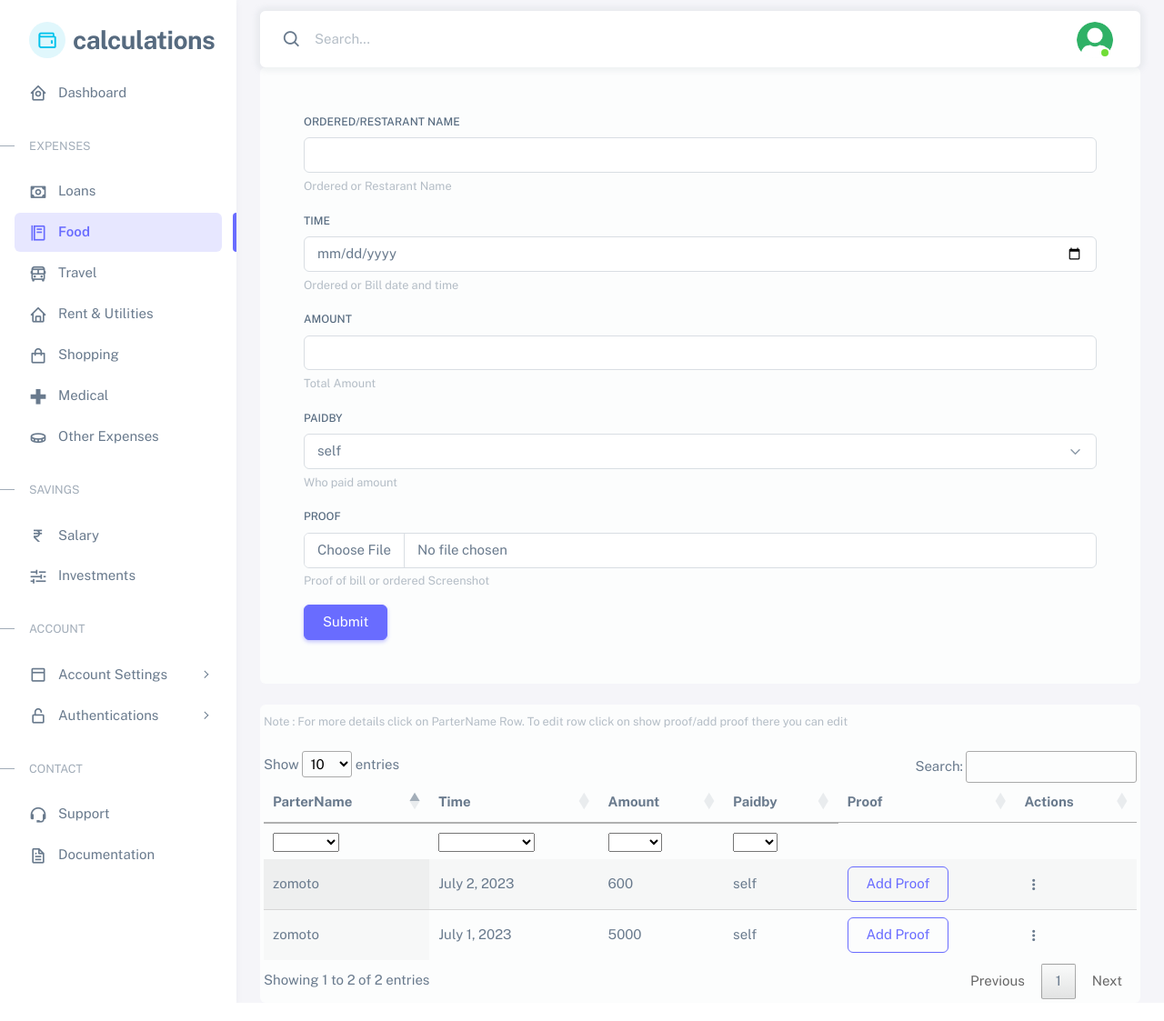
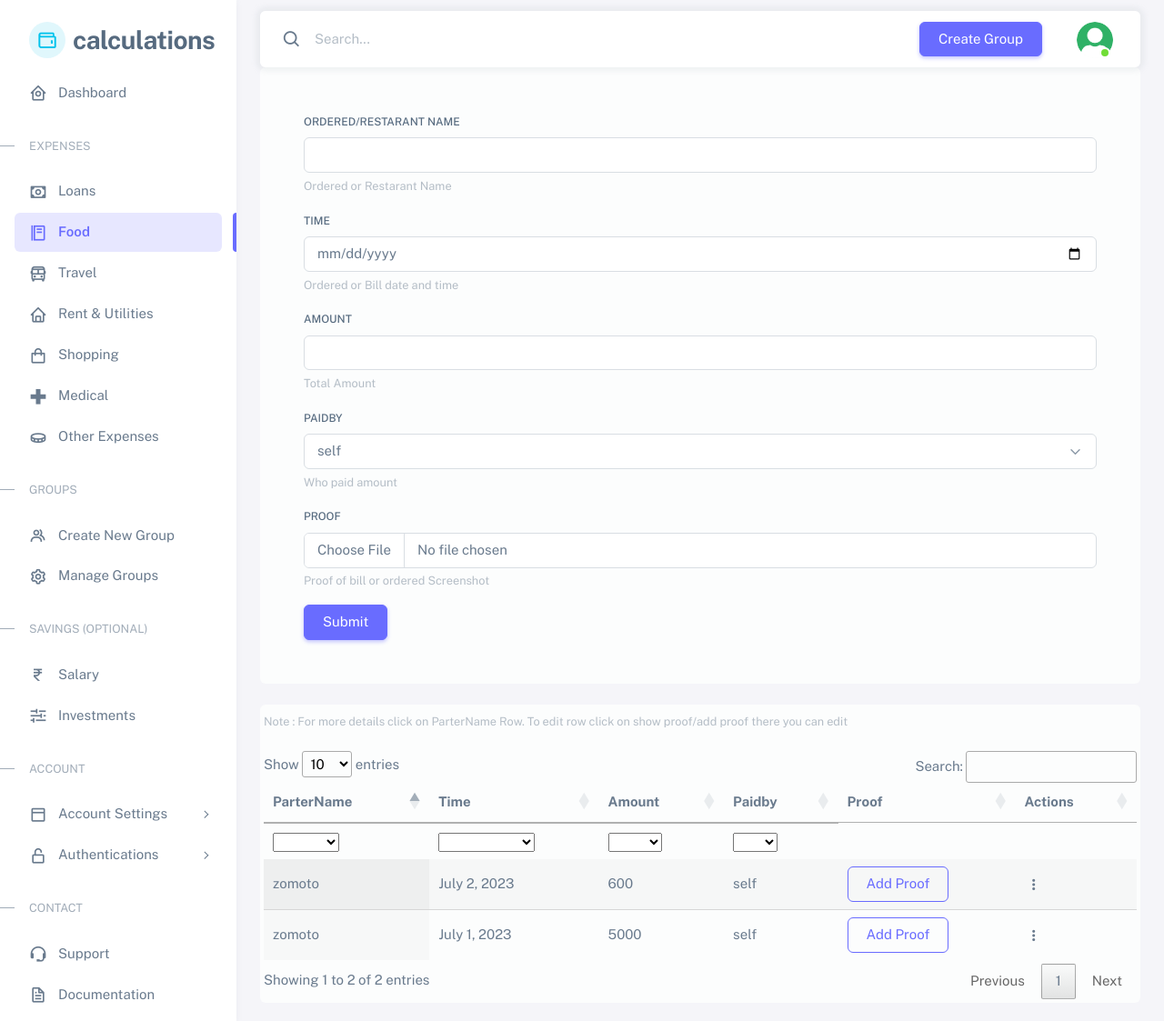
Before and after one commit to dsharathrao/HomeCalculations, a Django app: page /Food/ in a window 1280 px wide. Shown: the whole page at 91% size. Run offline with Django 4.2, Linux system fonts and the light colour scheme; a user stored in the database is signed in; data comes from the database, SQL or seed files in the repository; both versions use the stored data as it was after the commit; some libraries are stand-ins or nearby versions.

Commit message:
added group model

```diff
--- a/main/admin.py
+++ b/main/admin.py
@@ -1,6 +1,10 @@
 from django.contrib import admin
 from .models import *
 
+
+class GroupsAdmin(admin.ModelAdmin):
+    model = Loan
+    list_display = ('GroupName', 'User',)
 
 class LoanAdmin(admin.ModelAdmin):
     model = Loan
@@ -37,6 +41,8 @@ class SupportAdmin(admin.ModelAdmin):
 class ThresholdsAdmin(admin.ModelAdmin):
     model = Thresholds
     list_display = ('User', 'FoodLimit', 'TravelLimit', 'RentandUtilitiesLimit','ShoppingLimit', 'MedicalLimit', 'OtherExpensesLimit',)
+
+admin.site.register(Groups, GroupsAdmin)
 admin.site.register(Thresholds, ThresholdsAdmin)
 admin.site.register(Loan,LoanAdmin)
 admin.site.register(Food, FoodAdmin)
--- a/main/forms.py
+++ b/main/forms.py
@@ -1,4 +1,3 @@
-from django.forms import ModelForm
 from django.contrib.auth.models import User
 from django.contrib.auth.forms import UserCreationForm
 
--- a/main/models.py
+++ b/main/models.py
@@ -1,8 +1,4 @@
-from email.policy import default
-from hashlib import blake2b
 from django.db import models
-from django.utils.text import slugify
-from django.urls import reverse
 from django.contrib.auth import get_user_model
 # Create your models here.
 
@@ -22,6 +18,18 @@ Support_CHOICES = (
     ('cancelled','CANCELLED'),
     ('closed','CLOSED'),
 )
+
+
+class Groups(models.Model):
+    User = models.ForeignKey(get_user_model(), null=True, on_delete=models.CASCADE, related_name='+')
+    GroupName = models.CharField(max_length=100,blank=False,null=False)
+    OtherUsers = models.ManyToManyField(get_user_model(), related_name="+")
+
+    def __str__(self):
+        return str(self.id)
+    class Meta:
+        verbose_name_plural="Groups"
+
 
 class Support(models.Model):
     User = models.ForeignKey(get_user_model(), null=True, on_delete=models.CASCADE)
--- a/main/views.py
+++ b/main/views.py
@@ -1,4 +1,3 @@
-from dataclasses import dataclass
 from django.shortcuts import render, redirect
 from django.contrib import messages
 from django.http import HttpResponseRedirect
@@ -8,11 +7,9 @@ from django.contrib.auth.decorators import login_required
 from django.apps import apps
 from .models import *
 from django.db.models import Sum
-from django.db.models.functions import TruncMonth
 from .forms import CustomUserCreationForm
-from datetime import date, datetime
+from datetime import datetime
 from dateutil.relativedelta import relativedelta
-import traceback
 import pandas as pd
 import numpy as np
 import json
--- a/templates/base.html
+++ b/templates/base.html
@@ -31,6 +31,16 @@
 	 <script src="{% static 'js/config.js' %}"></script>
 
 	 <link href="https://cdn.datatables.net/1.12.1/css/jquery.dataTables.min.css" rel="stylesheet" />
+	 <style>
+		@media (max-width: 400px) {
+			.creategroup{
+				display: none;
+			}
+		}
+		.creategroup{
+			padding: 30px;
+		}
+	 </style>
 
 	</head>
 	<body>
@@ -152,7 +162,32 @@
 					</ul>
 				  </li> -->
 				  <li class="menu-header small text-uppercase">
-					<span class="menu-header-text">Savings</span>
+					<span class="menu-header-text">Groups</span>
+				  </li>
+
+				  <li class="menu-item {% if url_name == 'SalaryCredited' %}active {% endif %}">
+					<a
+					  href="#"
+
+					  class="menu-link"
+					>
+					  <i class="menu-icon tf-icons bx bx-group"></i>
+					  <div data-i18n="Other">Create New Group</div>
+					</a>
+				  </li>
+				  <li class="menu-item {% if url_name == 'Investments' %}active {% endif %}">
+					<a
+					  href="#"
+
+					  class="menu-link"
+					>
+					  <i class="menu-icon tf-icons bx bx-cog"></i>
+					  <div data-i18n="Other">Manage Groups</div>
+					</a>
+				  </li>
+
+				  <li class="menu-header small text-uppercase">
+					<span class="menu-header-text">Savings (Optional)</span>
 				  </li>
 
 				  <li class="menu-item {% if url_name == 'SalaryCredited' %}active {% endif %}">
@@ -289,6 +324,9 @@
 					<ul class="navbar-nav flex-row align-items-center ms-auto">
 					  <!-- Place this tag where you want the button to render. -->
 					  <!-- User -->
+					  	<div class="creategroup">
+					  		<button type="submit" class="btn btn-primary">Create Group</button>
+						</div>
 					  <li class="nav-item navbar-dropdown dropdown-user dropdown">
 						<a class="nav-link dropdown-toggle hide-arrow" href="javascript:void(0);" data-bs-toggle="dropdown">
 						  <div class="avatar avatar-online">
```
Also changed, not shown: db.sqlite3, 1 other file.
